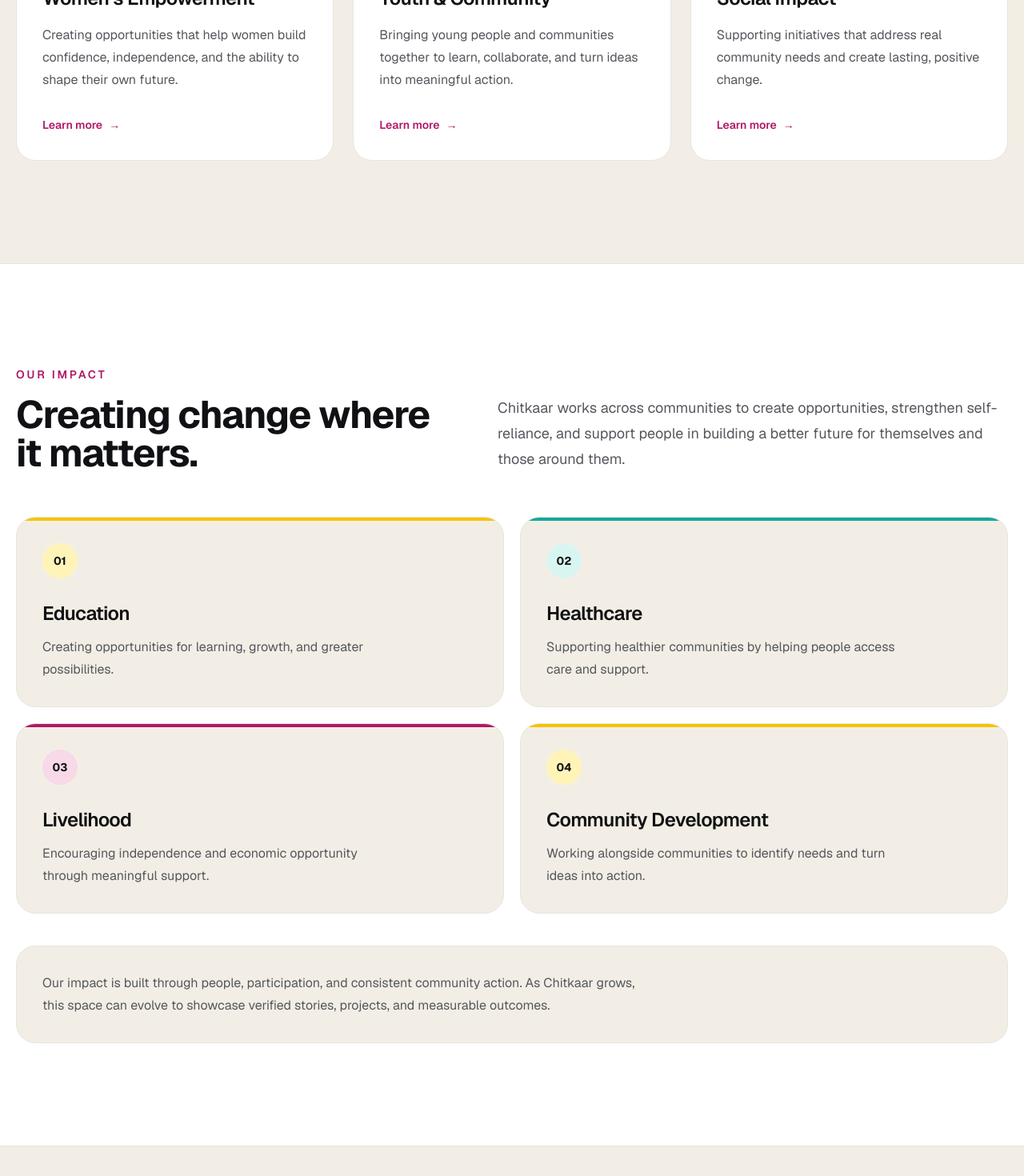
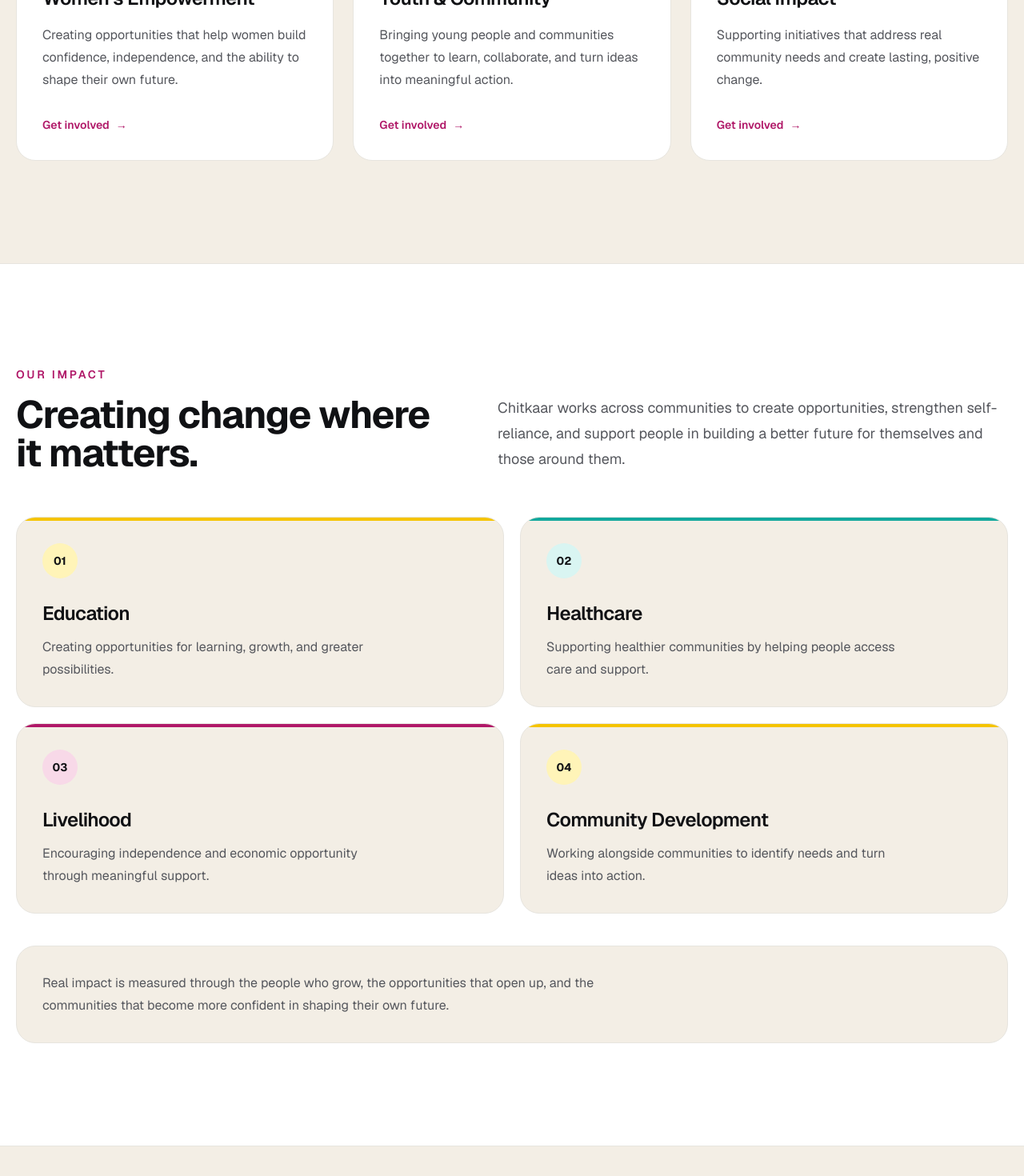
Before and after one commit to primexshade/Chitkaar-2.0, a Next.js app: page / in a window 1280 px wide. Shown: the part 1818-3288 px from the top of the page at 80% size. Built offline with nearby package versions, Linux system fonts and the light colour scheme.

Commit message:
feat: refine impact and programs content

```diff
--- a/src/components/sections/impact.tsx
+++ b/src/components/sections/impact.tsx
@@ -110,9 +110,9 @@ export function Impact() {
 
         <div className="mt-10 rounded-[1.5rem] border border-border bg-background p-7 sm:p-8">
           <p className="max-w-3xl text-base leading-7 text-foreground-muted">
-            Our impact is built through people, participation, and consistent
-            community action. As Chitkaar grows, this space can evolve to
-            showcase verified stories, projects, and measurable outcomes.
+            Real impact is measured through the people who grow, the
+            opportunities that open up, and the communities that become more
+            confident in shaping their own future.
           </p>
         </div>
       </div>
--- a/src/components/sections/programs.tsx
+++ b/src/components/sections/programs.tsx
@@ -97,7 +97,7 @@ export function Programs() {
                   href="#get-involved"
                   className="mt-8 inline-flex items-center text-sm font-semibold text-chitkaar-magenta transition-colors duration-200 hover:text-chitkaar-magenta-dark"
                 >
-                  Learn more
+                  Get involved
                   <span
                     aria-hidden="true"
                     className="ml-2 transition-transform duration-200 group-hover:translate-x-1"
```
Lines whose indentation alone changed are shown as unchanged.
